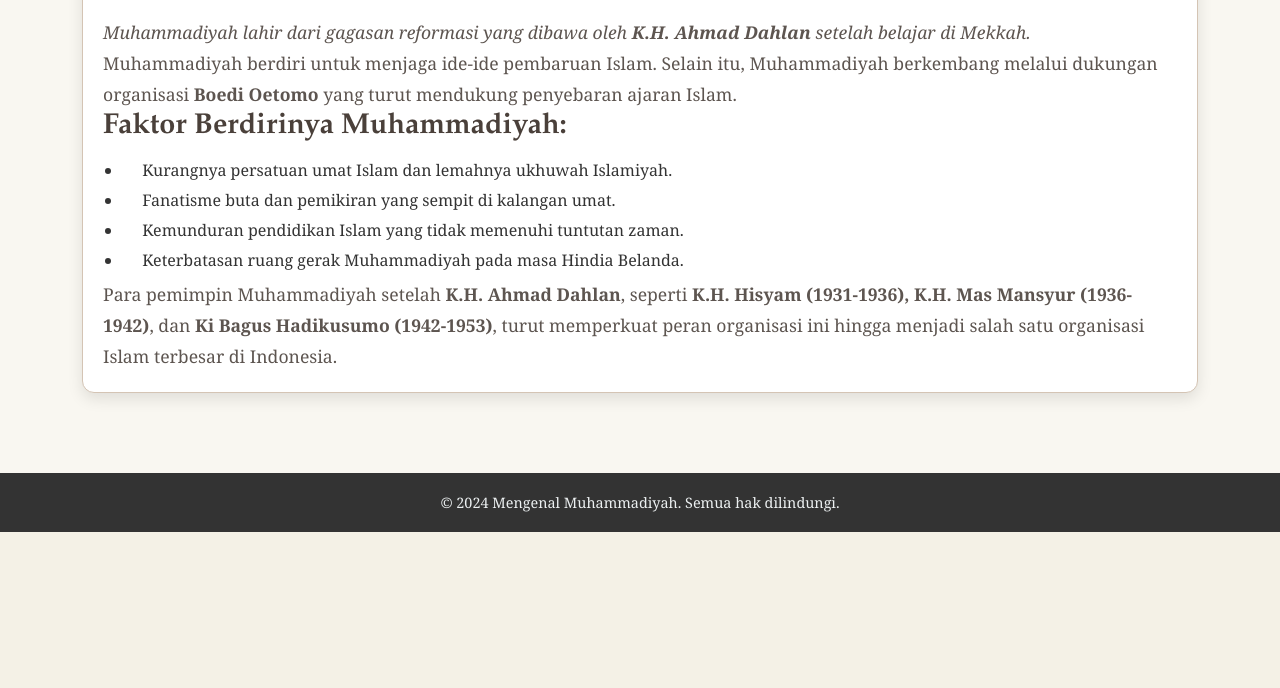
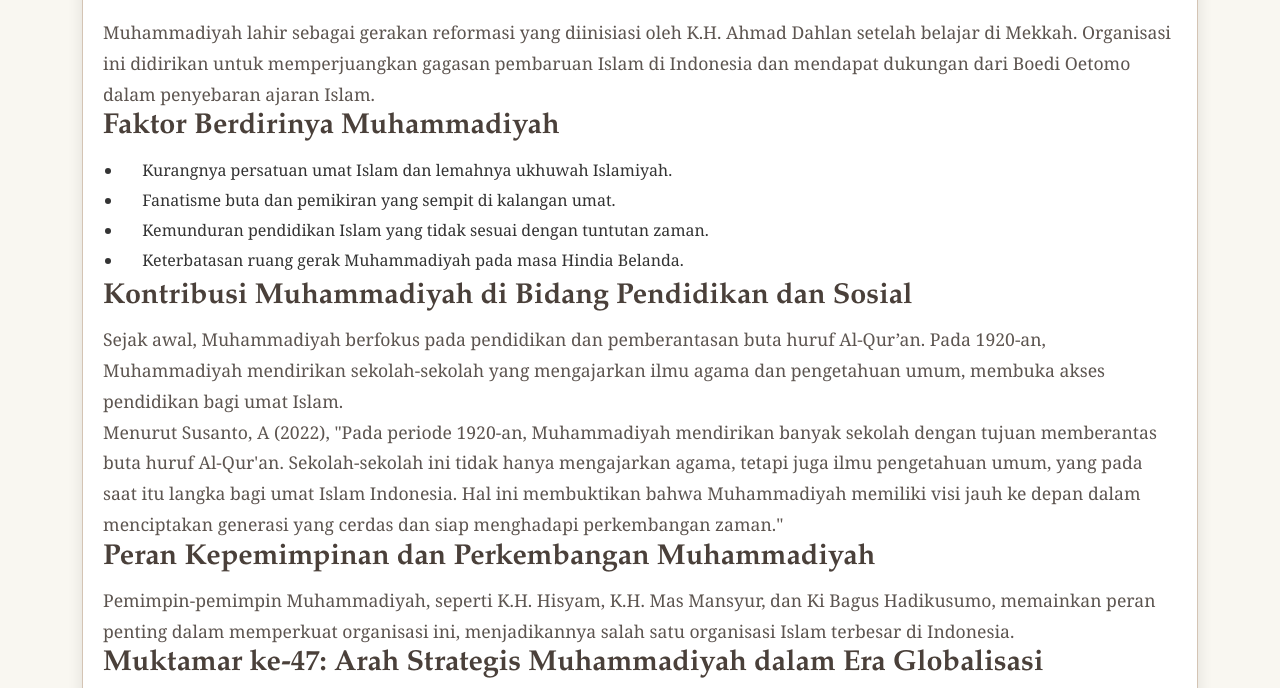
Before and after one commit to wijayagalif/Sejarah-Muhammadiyah, a plain HTML site: page pages/peristiwa.html in a window 1280 px wide. Shown: the part 255-943 px from the top of the page. Before the commit the page ends 800 px from the top, so only its background shows below. Drawn offline with Linux system fonts and the light colour scheme.

Commit message:
update isi materi

```diff
--- a/pages/peristiwa.html
+++ b/pages/peristiwa.html
@@ -53,38 +53,75 @@
       <div class="container">
         <article class="card">
           <h2 class="section-title">Peristiwa Penting Muhammadiyah</h2>
+          <section id="sejarah">
             <p>
-            <em
-              >Muhammadiyah lahir dari gagasan reformasi yang dibawa oleh
-              <strong>K.H. Ahmad Dahlan</strong> setelah belajar di Mekkah.</em
-            >
+              Muhammadiyah lahir sebagai gerakan reformasi yang diinisiasi oleh
+              K.H. Ahmad Dahlan setelah belajar di Mekkah. Organisasi ini
+              didirikan untuk memperjuangkan gagasan pembaruan Islam di
+              Indonesia dan mendapat dukungan dari Boedi Oetomo dalam penyebaran
+              ajaran Islam.
             </p>
-          <p>
-            Muhammadiyah berdiri untuk menjaga ide-ide pembaruan Islam. Selain
-            itu, Muhammadiyah berkembang melalui dukungan organisasi
-            <strong>Boedi Oetomo</strong> yang turut mendukung penyebaran ajaran
-            Islam.
-          </p>
-          <h3>Faktor Berdirinya Muhammadiyah:</h3>
+          </section>
+
+          <section id="faktor-berdirinya">
+            <h3>Faktor Berdirinya Muhammadiyah</h3>
             <ul>
               <li>
                 Kurangnya persatuan umat Islam dan lemahnya ukhuwah Islamiyah.
               </li>
-            <li>Fanatisme buta dan pemikiran yang sempit di kalangan umat.</li>
               <li>
-              Kemunduran pendidikan Islam yang tidak memenuhi tuntutan zaman.
+                Fanatisme buta dan pemikiran yang sempit di kalangan umat.
+              </li>
+              <li>
+                Kemunduran pendidikan Islam yang tidak sesuai dengan tuntutan
+                zaman.
               </li>
               <li>
                 Keterbatasan ruang gerak Muhammadiyah pada masa Hindia Belanda.
               </li>
             </ul>
+          </section>
+
+          <section id="kontribusi">
+            <h3>Kontribusi Muhammadiyah di Bidang Pendidikan dan Sosial</h3>
             <p>
-            Para pemimpin Muhammadiyah setelah <b>K.H. Ahmad Dahlan</b>, seperti
-            <b>K.H. Hisyam (1931-1936), K.H. Mas Mansyur (1936-1942)</b>, dan
-            <b>Ki Bagus Hadikusumo (1942-1953)</b>, turut memperkuat peran
-            organisasi ini hingga menjadi salah satu organisasi Islam terbesar
-            di Indonesia.
+              Sejak awal, Muhammadiyah berfokus pada pendidikan dan
+              pemberantasan buta huruf Al-Qur’an. Pada 1920-an, Muhammadiyah
+              mendirikan sekolah-sekolah yang mengajarkan ilmu agama dan
+              pengetahuan umum, membuka akses pendidikan bagi umat Islam.
             </p>
+            <p>
+              Menurut Susanto, A (2022), "Pada periode 1920-an, Muhammadiyah
+              mendirikan banyak sekolah dengan tujuan memberantas buta huruf
+              Al-Qur'an. Sekolah-sekolah ini tidak hanya mengajarkan agama,
+              tetapi juga ilmu pengetahuan umum, yang pada saat itu langka bagi
+              umat Islam Indonesia. Hal ini membuktikan bahwa Muhammadiyah
+              memiliki visi jauh ke depan dalam menciptakan generasi yang cerdas
+              dan siap menghadapi perkembangan zaman."
+            </p>
+          </section>
+
+          <section id="kepemimpinan">
+            <h3>Peran Kepemimpinan dan Perkembangan Muhammadiyah</h3>
+            <p>
+              Pemimpin-pemimpin Muhammadiyah, seperti K.H. Hisyam, K.H. Mas
+              Mansyur, dan Ki Bagus Hadikusumo, memainkan peran penting dalam
+              memperkuat organisasi ini, menjadikannya salah satu organisasi
+              Islam terbesar di Indonesia.
+            </p>
+          </section>
+
+          <section id="muktamar">
+            <h3>
+              Muktamar ke-47: Arah Strategis Muhammadiyah dalam Era Globalisasi
+            </h3>
+            <p>
+              Pada Muktamar ke-47 di Makassar, Muhammadiyah memutuskan fokus
+              pada penguatan ekonomi, pemberdayaan umat, dan peningkatan
+              kualitas pendidikan internasional untuk menghadapi tantangan
+              global.
+            </p>
+          </section>
         </article>
       </div>
     </section>
```
Also changed, not shown: pages/dampak.html (+22 -15 lines), pages/latarbelakang.html (+9 -3 lines). Lines whose indentation alone changed are shown as unchanged.
